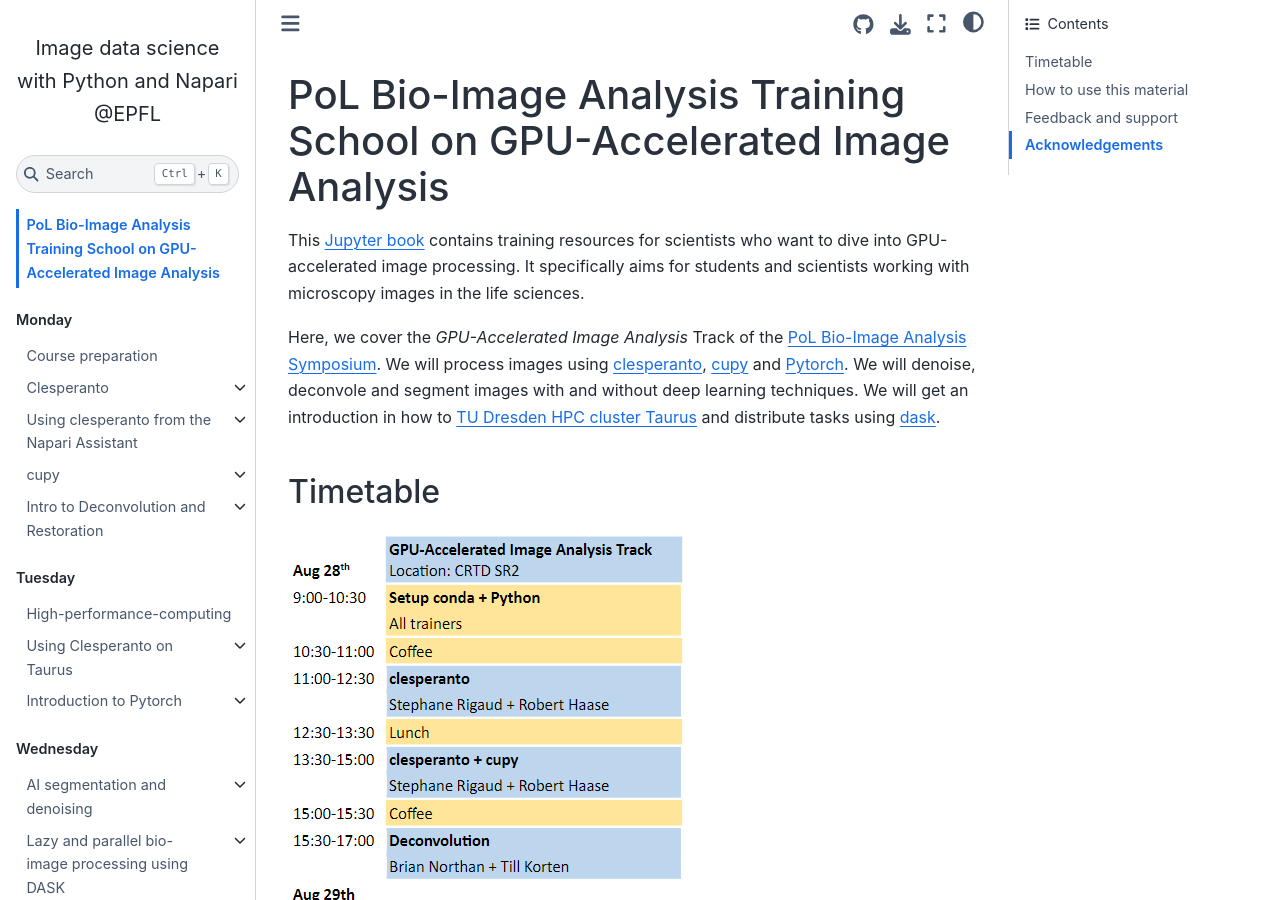
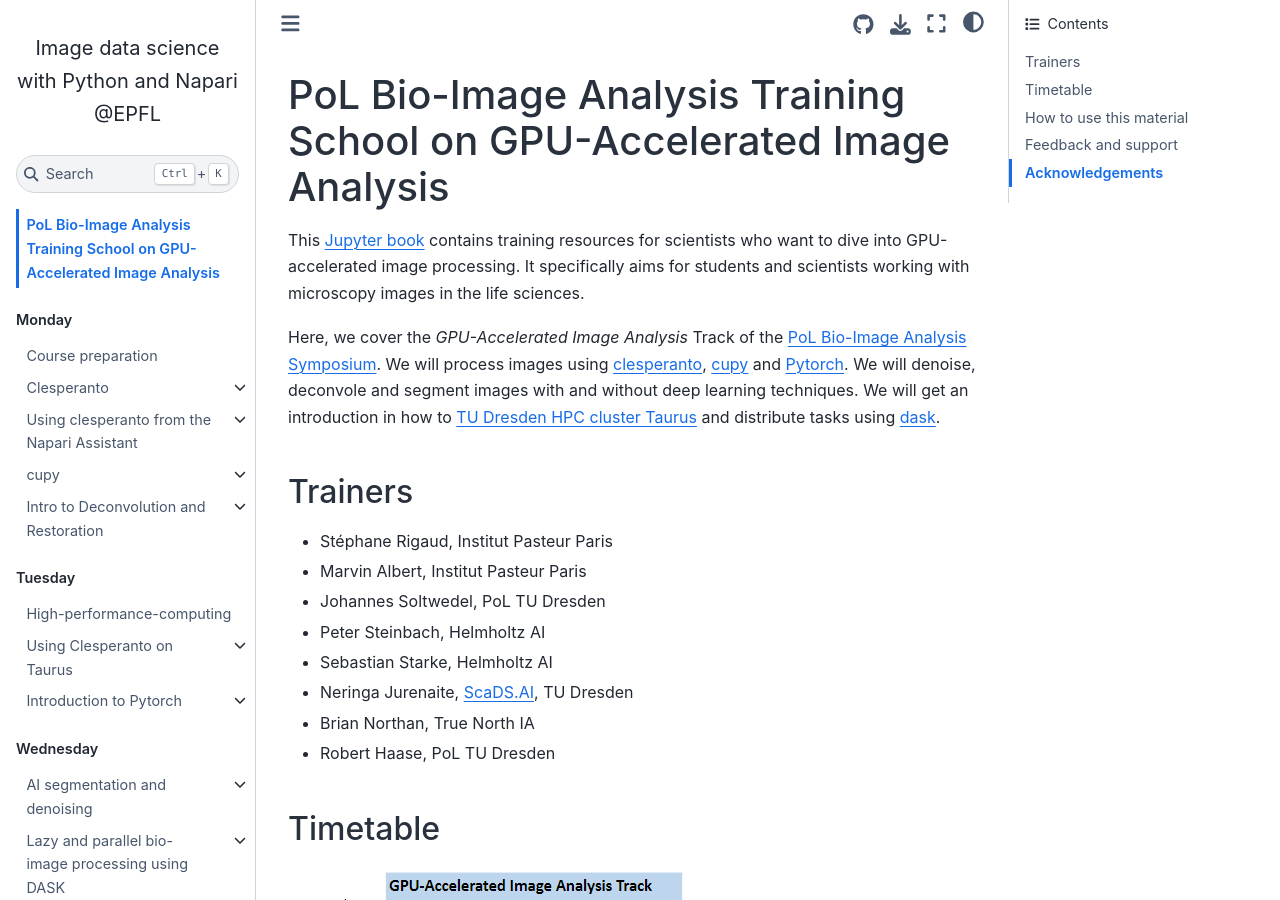
Before and after one commit to BiAPoL/PoL-BioImage-Analysis-TS-GPU-Accelerated-Image-Analysis, a Jupyter Book: the page built from docs/intro.md, in a window 1280 px wide and 900 px high. Built offline with Jupyter Book 1.0.4 settings and Sphinx 7.4.7 and the Sphinx Book theme 1.1.4, drawn with Linux system fonts in a browser that asks for light colours; pages that are not in the unit, such as notebooks, are missing from menus.

Commit message:
added trainers

```diff
--- a/docs/intro.md
+++ b/docs/intro.md
@@ -3,6 +3,18 @@
 This [Jupyter book](https://jupyterbook.org/) contains training resources for scientists who want to dive into GPU-accelerated image processing. It specifically aims for students and scientists working with microscopy images in the life sciences.
 
 Here, we cover the *GPU-Accelerated Image Analysis* Track of the [PoL Bio-Image Analysis Symposium](https://biopol-training.eventmember.de/). We will process images using [clesperanto](https://clesperanto.github.io/), [cupy](https://cupy.dev/) and [Pytorch](https://pytorch.org/). We will denoise, deconvole and segment images with and without deep learning techniques. We will get an introduction in how to [TU Dresden HPC cluster Taurus](https://tu-dresden.de/zih/hochleistungsrechnen/hpc) and distribute tasks using [dask](https://www.dask.org/).
+
+## Trainers
+
+* Stéphane Rigaud, Institut Pasteur Paris
+* Marvin Albert, Institut Pasteur Paris
+* Johannes Soltwedel, PoL TU Dresden
+* Peter Steinbach, Helmholtz AI
+* Sebastian Starke, Helmholtz AI
+* Neringa Jurenaite, ScaDS.AI, TU Dresden
+* Brian Northan, True North IA
+* Robert Haase, PoL TU Dresden
+
 
 ## Timetable
 
```
